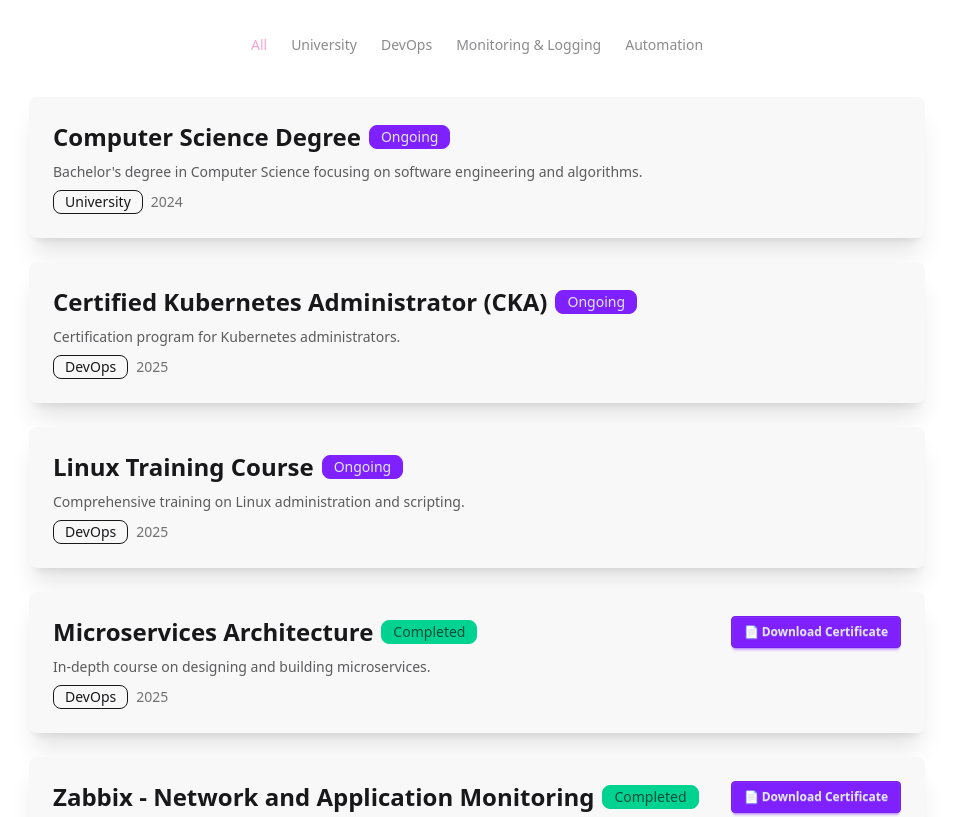
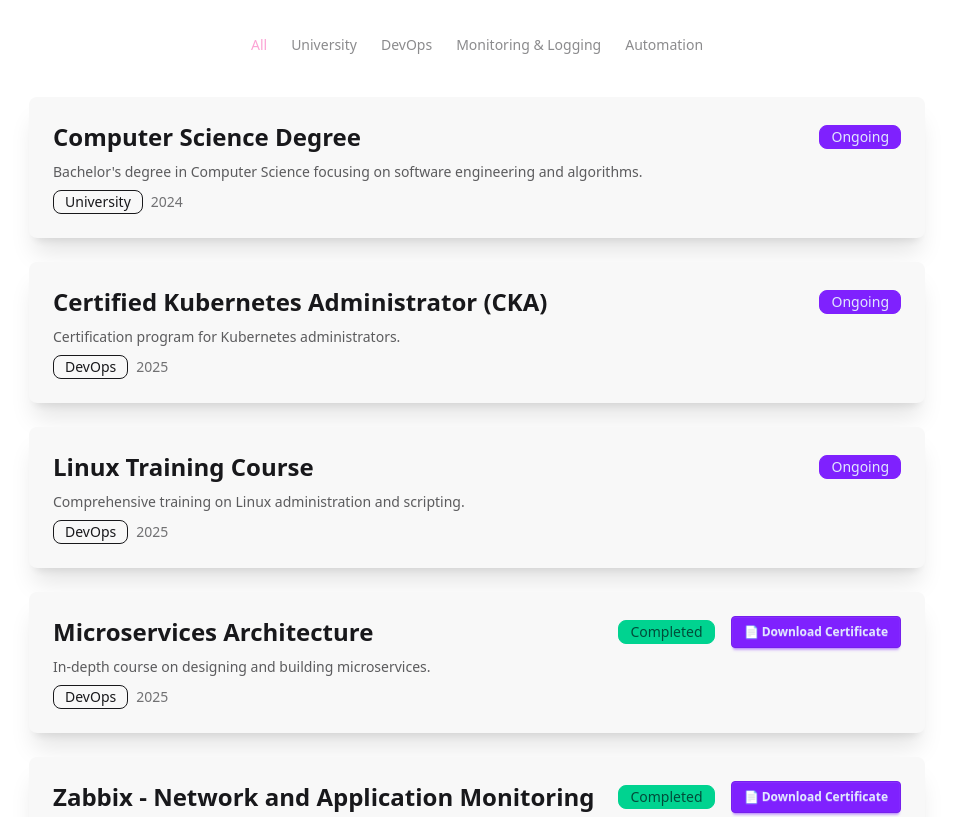
Before and after one commit to Zeptiny/nyuu.dev, a Next.js app: page / in a window 1280 px wide. Shown: the part 4040-4857 px from the top of the page, without its empty margins (163-1116 px from the left). Built offline with nearby package versions, Linux system fonts and the light colour scheme.

Commit message:
chore: justify courses status between

```diff
--- a/app/components/sections/EducationSection.tsx
+++ b/app/components/sections/EducationSection.tsx
@@ -144,7 +144,7 @@
               <div className="card-body">
                 <div className="flex flex-col sm:flex-row sm:items-start sm:justify-between gap-4">
                   <div className="flex-1">
-                    <div className="flex flex-wrap items-center gap-2 mb-2">
+                    <div className="flex flex-wrap items-center justify-between gap-2 mb-2">
                       <h3 className="card-title text-2xl">{t[course.titleKey as keyof typeof t]}</h3>
                       <span className={`badge ${course.status === 'ongoing' ? 'badge-primary' : 'badge-success'}`}>
                         {course.status === 'ongoing' ? t.ongoing : t.completed}
```
